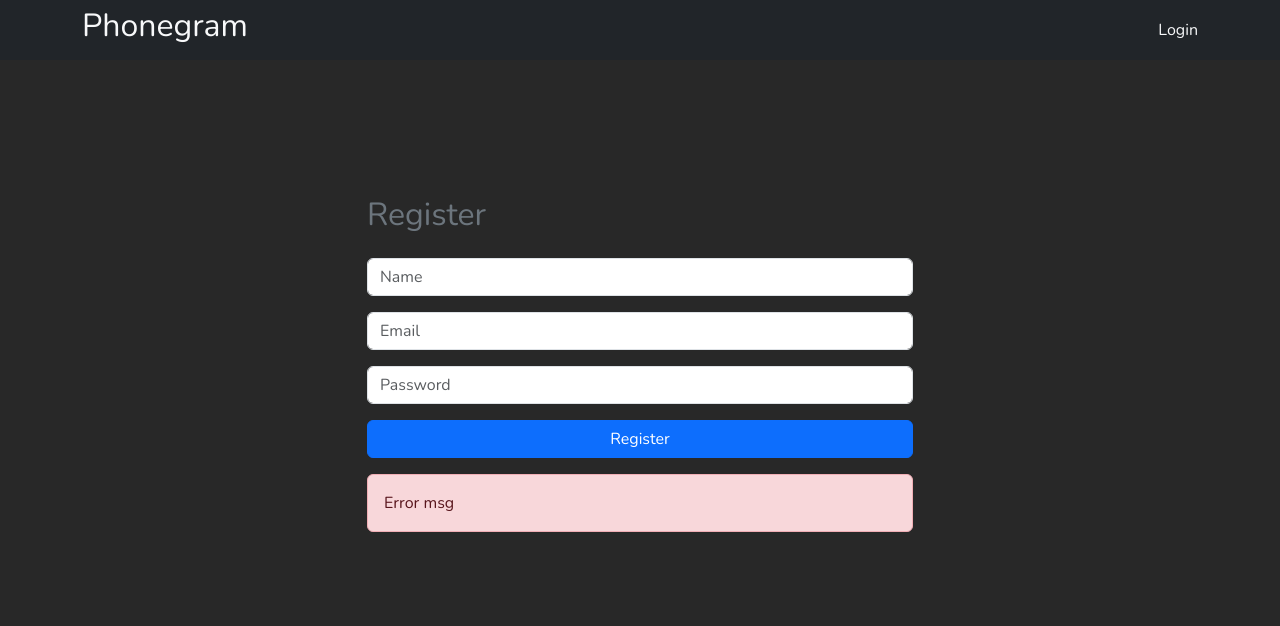
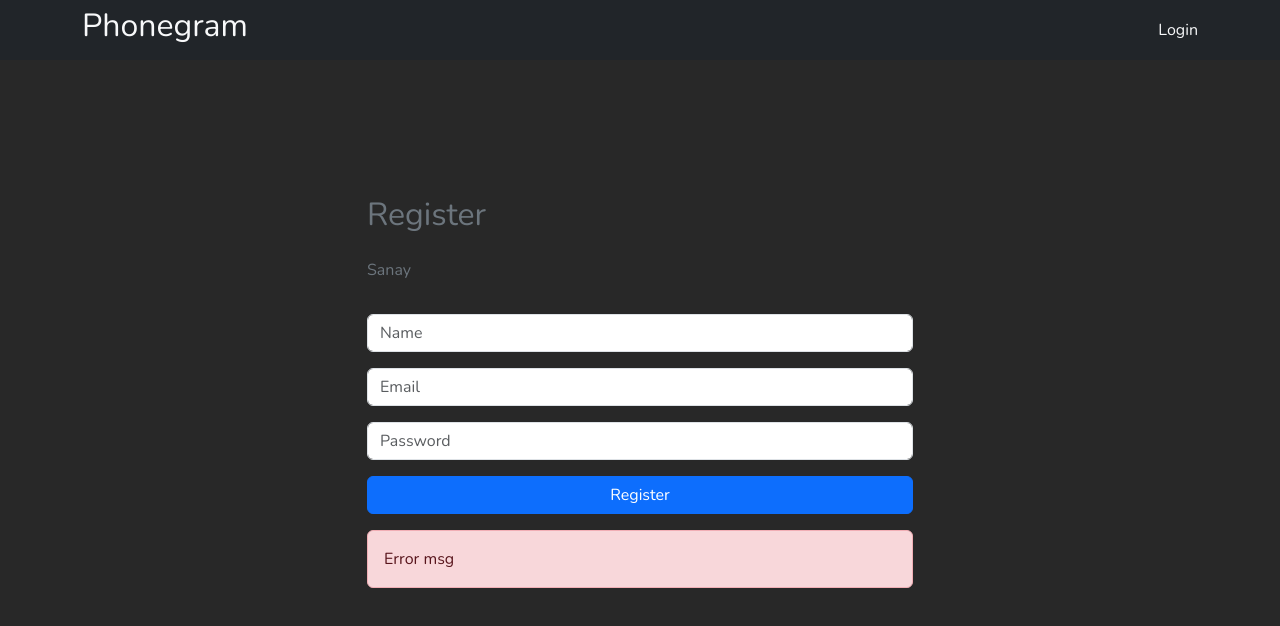
Before and after one commit to sanayuj/Phonegram, a React (Vite) app in the folder frontend/: page /register in a window 1280 px wide. Shown: the top 626 px of the page. Built offline with nearby package versions, Linux system fonts and the light colour scheme.

Commit message:
useContext

```diff
--- a/frontend/src/Context/AuthContext.jsx
+++ b/frontend/src/Context/AuthContext.jsx
@@ -3,6 +3,6 @@ import { createContext, useState } from "react";
 export const AuthContext = createContext();
 
 export const AuthContextProvider = ({ children }) => {
-    const [user, setUser] = useState({});
+    const [user, setUser] = useState({name:"Sanay"});
     return <AuthContext.Provider value={{ user }}>{children}</AuthContext.Provider>;
 };
--- a/frontend/src/Pages/Register.jsx
+++ b/frontend/src/Pages/Register.jsx
@@ -1,6 +1,10 @@
 import React from 'react'
 import { Alert,Button,Form,Row,Col,Stack } from 'react-bootstrap'
+import { useContext } from 'react'
+import { AuthContext } from '../Context/AuthContext'
+
 function Register() {
+    const {user}=useContext(AuthContext)
   return (
    <Form>
     <Row style={{
@@ -11,6 +15,7 @@ function Register() {
         <Col xs={6}>
             <Stack gap={3}>
     <h2>Register</h2>
+    <p>{user.name}</p>
     <Form.Control type='text' placeholder='Name'/>
     <Form.Control type='email' placeholder='Email'/>
     <Form.Control type='password' placeholder='Password'/>
```
